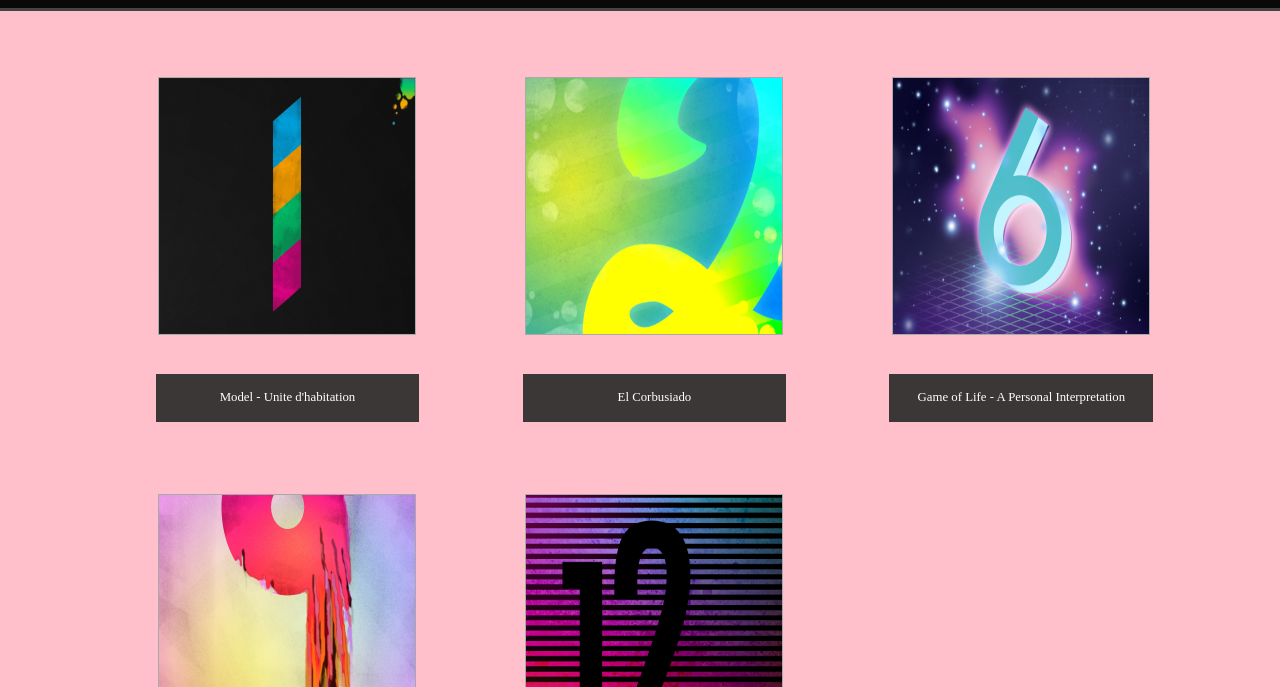
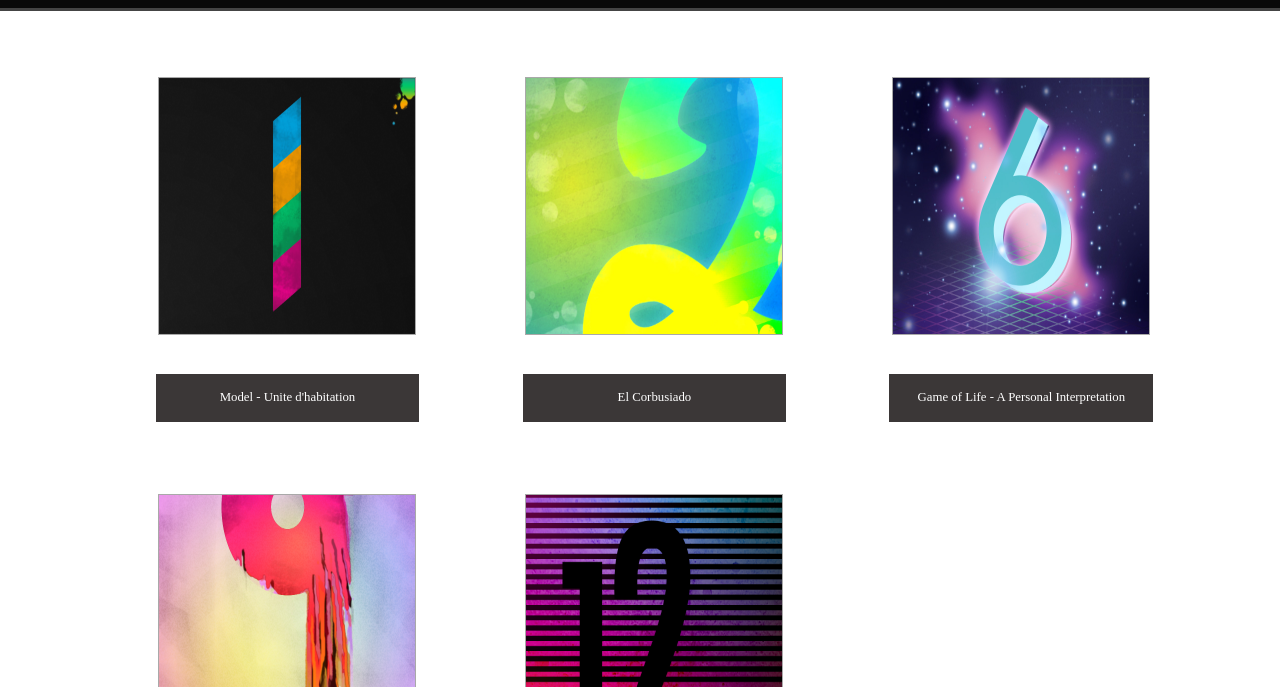
Before and after one commit to modainoam/tamar-web, a plain HTML site: page index.html in a window 1280 px wide. Shown: the part 113-800 px from the top of the page. Drawn offline with Linux system fonts and the light colour scheme; a web font is replaced by a local one.

Commit message:
Test - Diasble TEST background color

```diff
--- a/css/main.css
+++ b/css/main.css
@@ -16,9 +16,6 @@ html, body {
   	min-height: 100%;
   /* equal to footer height */
     margin-bottom: -80px;
-
-	/*TEST REMOVE*/
-    background: pink;
 }
 
 #wrapper:after {
```
